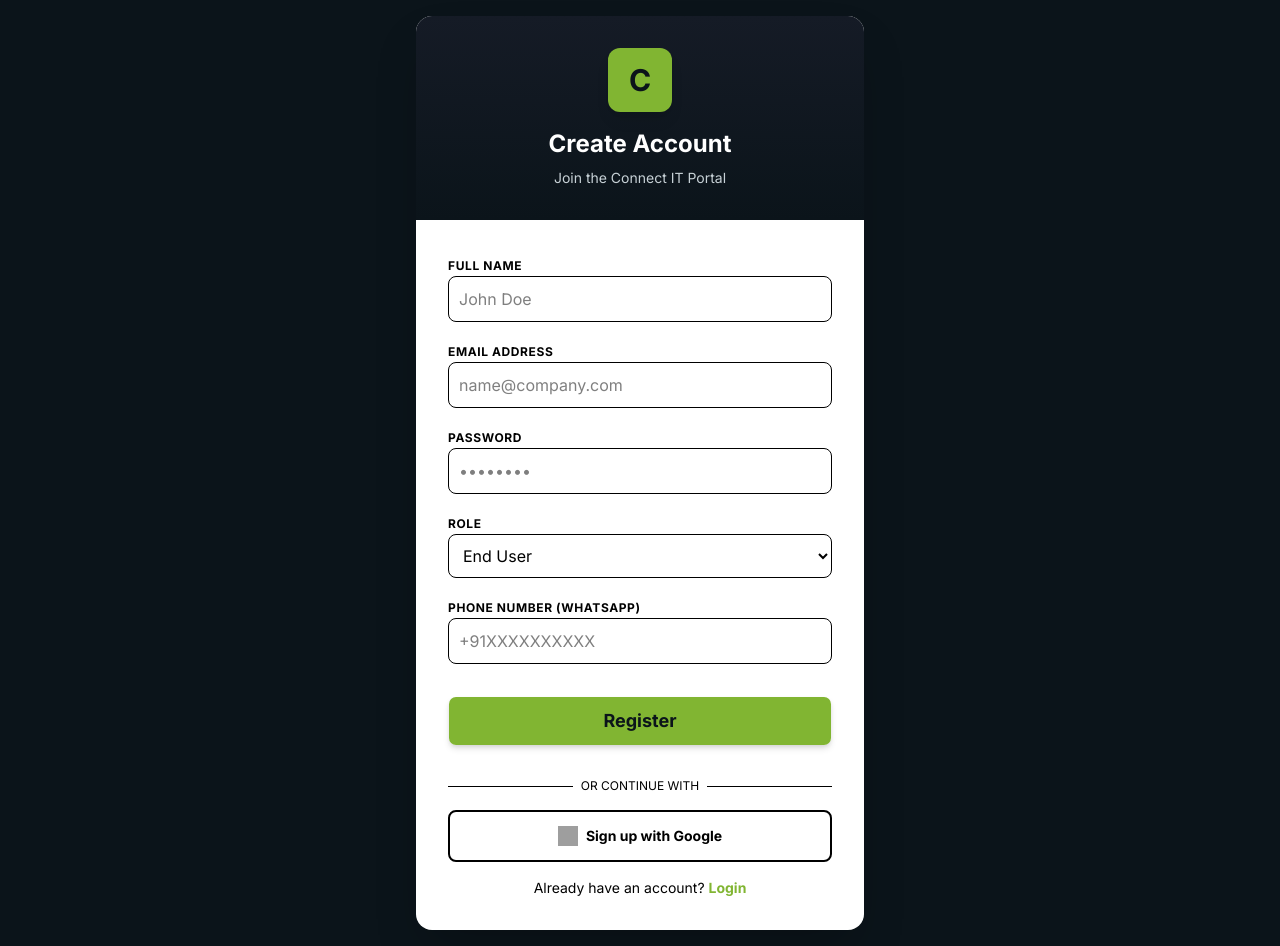
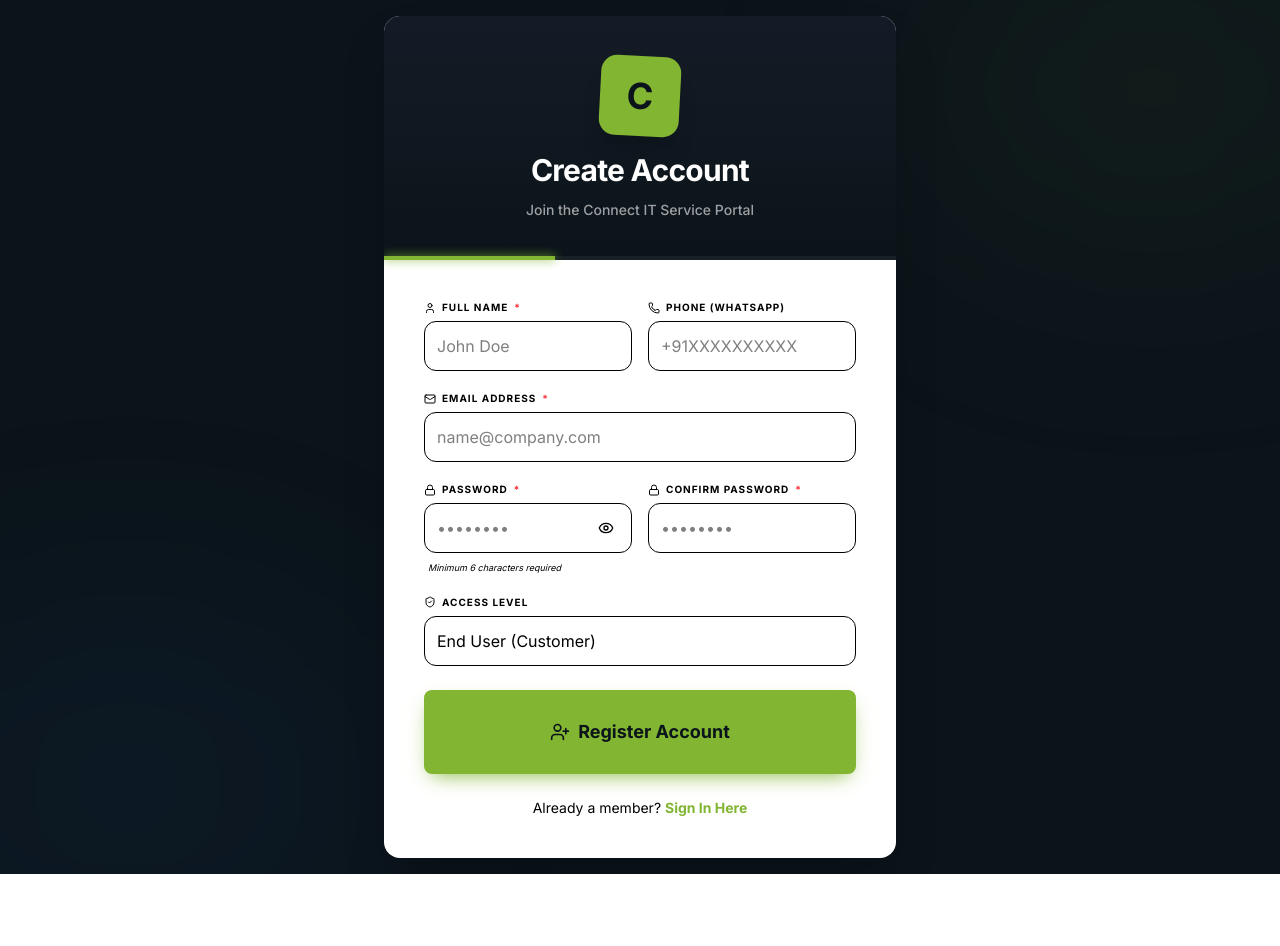
Before and after one commit to swedhasris/tic_test, a React (Vite) app: page /register in a window 1280 px wide. After the commit the page ends 874 px from the top, so only its background shows below. Built offline with nearby package versions, Linux system fonts and the light colour scheme; no server answers; the database is empty; grey boxes are pictures that could not be loaded.

Commit message:
Fix auth: Firestore-based login/register, remove broken Firebase Auth dependency, add real-time profile sync

```diff
--- a/src/pages/Login.tsx
+++ b/src/pages/Login.tsx
@@ -1,11 +1,44 @@
 import React, { useState } from "react";
-import { signInWithEmailAndPassword, signInWithPopup, GoogleAuthProvider } from "firebase/auth";
-import { auth, db } from "../lib/firebase";
+import { doc, setDoc, serverTimestamp, getDocs, collection, query, where } from "firebase/firestore";
+import { db } from "../lib/firebase";
 import { Link, useNavigate } from "react-router-dom";
-import { Button } from "@/components/ui/button";
-import { doc, getDoc, setDoc, serverTimestamp } from "firebase/firestore";
-import { ROLE_LABELS, ROLE_COLORS, type Role } from "../lib/roles";
+import { ROLE_LABELS, type Role } from "../lib/roles";
 import { Crown, Shield, UserCog, Eye } from "lucide-react";
+import { cn } from "@/lib/utils";
+
+// Local Button component
+const Button = React.forwardRef<HTMLButtonElement, React.ButtonHTMLAttributes<HTMLButtonElement> & { variant?: 'default' | 'outline' | 'ghost' }>(
+  ({ className, variant = 'default', ...props }, ref) => {
+    const variants = {
+      default: "bg-sn-green text-sn-dark hover:bg-sn-green/90 shadow-md",
+      outline: "border-2 border-border bg-transparent hover:bg-muted/50 text-foreground",
+      ghost: "bg-transparent hover:bg-muted/50 text-muted-foreground"
+    };
+    return (
+      <button
+        ref={ref}
+        className={cn(
+          "px-4 py-2 rounded-lg font-bold transition-all disabled:opacity-50 flex items-center justify-center gap-2",
+          variants[variant],
+          className
+        )}
+        {...props}
+      />
+    );
+  }
+);
+Button.displayName = "Button";
+
+// Same hash function as Register
+function simpleHash(str: string): string {
+  let hash = 0;
+  for (let i = 0; i < str.length; i++) {
+    const char = str.charCodeAt(i);
+    hash = ((hash << 5) - hash) + char;
+    hash = hash & hash;
+  }
+  return 'h_' + Math.abs(hash).toString(36) + '_' + str.length;
+}
 
 const DEMO_ROLES: { role: Role; label: string; description: string; icon: any; color: string }[] = [
   { role: "user",              label: "User",              description: "End user — raise & track tickets",        icon: UserCog, color: "bg-gray-100 text-gray-700 border-gray-200 hover:bg-gray-200" },
@@ -36,7 +69,6 @@ export function Login() {
 
       localStorage.setItem("demo_user", JSON.stringify(demoProfile));
 
-      // Write to Firestore so data is shared across sessions
       try {
         await setDoc(doc(db, "users", uid), { ...demoProfile, createdAt: serverTimestamp() });
       } catch (_) { /* offline — localStorage session still works */ }
@@ -48,43 +80,54 @@ export function Login() {
     }
   };
 
-  /* ── Google login ───────────────────────────────────────── */
-  const handleGoogleLogin = async () => {
-    setError("");
-    setIsLoading(true);
-    try {
-      const result = await signInWithPopup(auth, new GoogleAuthProvider());
-      const user   = result.user;
-      const ref    = doc(db, "users", user.uid);
-      const snap   = await getDoc(ref);
-      if (!snap.exists()) {
-        await setDoc(ref, {
-          uid: user.uid, name: user.displayName || "Google User",
-          email: user.email, role: "user", createdAt: serverTimestamp(),
-        });
-      }
-      navigate("/");
-    } catch (err: any) {
-      if (!["auth/popup-closed-by-user","auth/cancelled-popup-request"].includes(err.code))
-        setError(err.code === "auth/popup-blocked" ? "Popup blocked — please allow popups." : err.message);
-    } finally { setIsLoading(false); }
-  };
-
-  /* ── Email/password login ───────────────────────────────── */
+  /* ── Email/password login (Firestore-based) ────────────── */
   const handleLogin = async (e: React.FormEvent) => {
     e.preventDefault();
     if (!email.trim() || !password.trim()) { setError("Please enter email and password."); return; }
     setError("");
     setIsLoading(true);
     try {
-      await signInWithEmailAndPassword(auth, email, password);
-      navigate("/");
+      // Look up user by email in Firestore
+      const usersRef = collection(db, "users");
+      const q = query(usersRef, where("email", "==", email.toLowerCase().trim()));
+      const snapshot = await getDocs(q);
+
+      if (snapshot.empty) {
+        setError("No account found with this email. Please register first.");
+        setIsLoading(false);
+        return;
+      }
+
+      const userDoc = snapshot.docs[0];
+      const userData = userDoc.data();
+
+      // Check password hash
+      if (userData.passwordHash && userData.passwordHash !== simpleHash(password)) {
+        setError("Invalid email or password.");
+        setIsLoading(false);
+        return;
+      }
+
+      // Check if account is disabled
+      if (userData.disabled) {
+        setError("This account has been disabled. Please contact an administrator.");
+        setIsLoading(false);
+        return;
+      }
+
+      // Login successful — save to localStorage
+      localStorage.setItem("demo_user", JSON.stringify({
+        uid: userData.uid || userDoc.id,
+        name: userData.name,
+        email: userData.email,
+        role: userData.role || "user",
+        phone: userData.phone || ""
+      }));
+
+      window.location.href = "/";
     } catch (err: any) {
-      const code = err.code;
-      if (["auth/invalid-credential","auth/user-not-found","auth/wrong-password"].includes(code))
-        setError("Invalid email or password.");
-      else if (code === "auth/too-many-requests") setError("Too many attempts. Try again later.");
-      else setError(err.message);
+      console.error("Login error:", err);
+      setError("Login failed: " + (err.message || "Please try again."));
     } finally { setIsLoading(false); }
   };
 
@@ -122,19 +165,6 @@ export function Login() {
             <Button type="submit" disabled={isLoading}
               className="w-full py-6 bg-sn-green text-sn-dark font-bold text-base hover:bg-sn-green/90 disabled:opacity-50">
               {isLoading ? "Signing in..." : "Sign In"}
-            </Button>
-
-            <div className="relative">
-              <div className="absolute inset-0 flex items-center"><span className="w-full border-t border-border" /></div>
-              <div className="relative flex justify-center text-xs uppercase">
-                <span className="bg-white px-2 text-muted-foreground">Or</span>
-              </div>
-            </div>
-
-            <Button type="button" variant="outline" onClick={handleGoogleLogin} disabled={isLoading}
-              className="w-full py-5 border-2 font-bold flex items-center justify-center gap-2 hover:bg-muted/50">
-              <img src="https://www.gstatic.com/firebasejs/ui/2.0.0/images/auth/google.svg" className="w-5 h-5" alt="Google" />
-              Sign in with Google
             </Button>
 
             <p className="text-center text-sm text-muted-foreground">
--- a/src/pages/Register.tsx
+++ b/src/pages/Register.tsx
@@ -1,171 +1,271 @@
 import React, { useState } from "react";
-import { createUserWithEmailAndPassword, signInWithPopup, GoogleAuthProvider } from "firebase/auth";
-import { doc, setDoc, serverTimestamp, getDoc } from "firebase/firestore";
-import { auth, db } from "../lib/firebase";
+import { doc, setDoc, serverTimestamp, getDocs, collection, query, where } from "firebase/firestore";
+import { db } from "../lib/firebase";
 import { Link, useNavigate } from "react-router-dom";
-import { Button } from "@/components/ui/button";
+import { Eye, EyeOff, UserPlus, Mail, Lock, Phone, ShieldCheck, User } from "lucide-react";
+import { cn } from "@/lib/utils";
+
+// Local Button component
+const Button = React.forwardRef<HTMLButtonElement, React.ButtonHTMLAttributes<HTMLButtonElement> & { variant?: 'default' | 'outline' | 'ghost' }>(
+  ({ className, variant = 'default', ...props }, ref) => {
+    const variants = {
+      default: "bg-sn-green text-sn-dark hover:bg-sn-green/90 shadow-md",
+      outline: "border-2 border-border bg-transparent hover:bg-muted/50 text-foreground",
+      ghost: "bg-transparent hover:bg-muted/50 text-muted-foreground"
+    };
+    return (
+      <button
+        ref={ref}
+        className={cn(
+          "px-4 py-2 rounded-lg font-bold transition-all disabled:opacity-50 flex items-center justify-center gap-2",
+          variants[variant],
+          className
+        )}
+        {...props}
+      />
+    );
+  }
+);
+Button.displayName = "Button";
+
+// Simple hash for password (not crypto-grade, but functional for demo/internal use)
+function simpleHash(str: string): string {
+  let hash = 0;
+  for (let i = 0; i < str.length; i++) {
+    const char = str.charCodeAt(i);
+    hash = ((hash << 5) - hash) + char;
+    hash = hash & hash; // Convert to 32-bit integer
+  }
+  return 'h_' + Math.abs(hash).toString(36) + '_' + str.length;
+}
 
 export function Register() {
   const [name, setName] = useState("");
   const [email, setEmail] = useState("");
   const [password, setPassword] = useState("");
+  const [confirmPassword, setConfirmPassword] = useState("");
   const [role, setRole] = useState("user");
   const [phone, setPhone] = useState("");
   const [error, setError] = useState("");
+  const [success, setSuccess] = useState("");
+  const [isLoading, setIsLoading] = useState(false);
+  const [showPassword, setShowPassword] = useState(false);
   const navigate = useNavigate();
-
-  const handleGoogleLogin = async () => {
-    const provider = new GoogleAuthProvider();
-    try {
-      const result = await signInWithPopup(auth, provider);
-      const user = result.user;
-
-      const docRef = doc(db, "users", user.uid);
-      const docSnap = await getDoc(docRef);
-
-      if (!docSnap.exists()) {
-        await setDoc(docRef, {
-          uid: user.uid,
-          name: user.displayName || "Google User",
-          email: user.email,
-          role: "user",
-          createdAt: serverTimestamp()
-        });
-      }
-
-      navigate("/");
-    } catch (err: any) {
-      setError(err.message);
-    }
-  };
 
   const handleRegister = async (e: React.FormEvent) => {
     e.preventDefault();
+    setError("");
+    setSuccess("");
+
+    // Validations
+    if (!name.trim()) { setError("Full name is required."); return; }
+    if (!email.trim()) { setError("Email address is required."); return; }
+    if (!/^[^\s@]+@[^\s@]+\.[^\s@]+$/.test(email)) { setError("Please enter a valid email address."); return; }
+    if (password.length < 6) { setError("Password must be at least 6 characters."); return; }
+    if (password !== confirmPassword) { setError("Passwords do not match."); return; }
+
+    setIsLoading(true);
     try {
-      const userCredential = await createUserWithEmailAndPassword(auth, email, password);
-      const user = userCredential.user;
+      // Check if email already exists
+      const usersRef = collection(db, "users");
+      const q = query(usersRef, where("email", "==", email.toLowerCase().trim()));
+      const existing = await getDocs(q);
 
-      await setDoc(doc(db, "users", user.uid), {
-        uid: user.uid,
-        name,
-        email,
+      if (!existing.empty) {
+        setError("This email is already registered. Please login instead.");
+        setIsLoading(false);
+        return;
+      }
+
+      // Create user ID and profile
+      const uid = `user_${Date.now()}_${Math.random().toString(36).substring(2, 8)}`;
+      const userProfile = {
+        uid,
+        name: name.trim(),
+        email: email.toLowerCase().trim(),
         role,
-        phone,
-        createdAt: serverTimestamp()
-      });
+        phone: phone.trim(),
+        passwordHash: simpleHash(password),
+        createdAt: serverTimestamp(),
+        disabled: false
+      };
 
-      navigate("/");
+      // Save to Firestore
+      await setDoc(doc(db, "users", uid), userProfile);
+
+      // Auto-login: save to localStorage (same mechanism as demo login)
+      localStorage.setItem("demo_user", JSON.stringify({
+        uid,
+        name: name.trim(),
+        email: email.toLowerCase().trim(),
+        role,
+        phone: phone.trim()
+      }));
+
+      setSuccess("Account created successfully! Redirecting...");
+
+      // Redirect after brief success message
+      setTimeout(() => {
+        window.location.href = "/";
+      }, 1000);
+
     } catch (err: any) {
-      if (err.code === "auth/email-already-in-use") {
-        setError("This email is already registered. Please login instead.");
-      } else if (err.code === "auth/weak-password") {
-        setError("Password should be at least 6 characters.");
-      } else if (err.code === "auth/invalid-email") {
-        setError("Please enter a valid email address.");
-      } else if (err.code === "auth/operation-not-allowed") {
-        setError("Email/Password sign-in is not enabled. Please contact the administrator.");
-      } else {
-        setError(err.message);
-      }
+      console.error("Registration error:", err);
+      setError("Registration failed. Please try again. " + (err.message || ""));
+    } finally {
+      setIsLoading(false);
     }
   };
 
   return (
-    <div className="min-h-screen flex items-center justify-center bg-sn-dark p-4">
-      <div className="w-full max-w-md bg-white rounded-2xl shadow-2xl overflow-hidden">
-        <div className="bg-sn-sidebar p-8 text-white text-center">
-          <div className="w-16 h-16 bg-sn-green rounded-xl flex items-center justify-center font-bold text-3xl text-sn-dark mx-auto mb-4 shadow-lg">C</div>
-          <h1 className="text-2xl font-bold">Create Account</h1>
-          <p className="text-text-dim text-sm mt-2">Join the Connect IT Portal</p>
+    <div className="min-h-screen flex items-center justify-center bg-sn-dark p-4 relative overflow-hidden">
+      {/* Decorative background elements */}
+      <div className="absolute top-[-10%] right-[-10%] w-[40%] h-[40%] bg-sn-green/5 rounded-full blur-[120px]" />
+      <div className="absolute bottom-[-10%] left-[-10%] w-[40%] h-[40%] bg-blue-500/5 rounded-full blur-[120px]" />
+
+      <div className="w-full max-w-lg bg-white rounded-2xl shadow-2xl overflow-hidden relative z-10">
+        <div className="bg-sn-sidebar p-10 text-white text-center relative">
+          <div className="w-20 h-20 bg-sn-green rounded-2xl flex items-center justify-center font-bold text-4xl text-sn-dark mx-auto mb-4 shadow-xl transform rotate-3">C</div>
+          <h1 className="text-3xl font-extrabold tracking-tight">Create Account</h1>
+          <p className="text-white/60 text-sm mt-3 font-medium">Join the Connect IT Service Portal</p>
+
+          <div className="absolute bottom-0 left-0 w-full h-1 bg-white/5">
+             <div className="h-full bg-sn-green w-1/3 shadow-[0_0_10px_#81B532]" />
+          </div>
         </div>
 
-        <form onSubmit={handleRegister} className="p-8 space-y-4">
-          {error && <div className="p-3 bg-red-50 text-red-600 text-sm rounded-md border border-red-100">{error}</div>}
+        <form onSubmit={handleRegister} className="p-10 space-y-5">
+          {error && (
+            <div className="p-4 bg-red-50 text-red-600 text-sm rounded-xl border border-red-100 flex items-start gap-3">
+              <ShieldCheck className="w-5 h-5 flex-shrink-0 mt-0.5 rotate-180" />
+              <span>{error}</span>
+            </div>
+          )}
 
-          <div className="space-y-1">
-            <label className="text-xs font-bold text-muted-foreground uppercase tracking-wider">Full Name</label>
+          {success && (
+            <div className="p-4 bg-green-50 text-green-700 text-sm rounded-xl border border-green-100 flex items-center gap-3">
+              <ShieldCheck className="w-5 h-5 flex-shrink-0" />
+              <span className="font-bold">{success}</span>
+            </div>
+          )}
+
+          <div className="grid grid-cols-1 md:grid-cols-2 gap-4">
+            <div className="space-y-1.5">
+              <label className="text-[10px] font-black text-muted-foreground uppercase tracking-widest flex items-center gap-1.5">
+                <User className="w-3 h-3" /> Full Name <span className="text-red-500">*</span>
+              </label>
               <input
                 required
                 value={name}
                 onChange={e => setName(e.target.value)}
-              className="w-full p-2.5 border border-border rounded-lg focus:ring-2 focus:ring-sn-green outline-none"
+                className="w-full p-3 border border-border rounded-xl focus:ring-2 focus:ring-sn-green outline-none transition-all"
                 placeholder="John Doe"
               />
             </div>
 
-          <div className="space-y-1">
-            <label className="text-xs font-bold text-muted-foreground uppercase tracking-wider">Email Address</label>
+            <div className="space-y-1.5">
+              <label className="text-[10px] font-black text-muted-foreground uppercase tracking-widest flex items-center gap-1.5">
+                <Phone className="w-3 h-3" /> Phone (WhatsApp)
+              </label>
+              <input
+                type="tel"
+                value={phone}
+                onChange={e => setPhone(e.target.value)}
+                className="w-full p-3 border border-border rounded-xl focus:ring-2 focus:ring-sn-green outline-none transition-all"
+                placeholder="+91XXXXXXXXXX"
+              />
+            </div>
+          </div>
+
+          <div className="space-y-1.5">
+            <label className="text-[10px] font-black text-muted-foreground uppercase tracking-widest flex items-center gap-1.5">
+              <Mail className="w-3 h-3" /> Email Address <span className="text-red-500">*</span>
+            </label>
             <input
               type="email"
               required
               value={email}
               onChange={e => setEmail(e.target.value)}
-              className="w-full p-2.5 border border-border rounded-lg focus:ring-2 focus:ring-sn-green outline-none"
+              className="w-full p-3 border border-border rounded-xl focus:ring-2 focus:ring-sn-green outline-none transition-all"
               placeholder="name@company.com"
             />
           </div>
 
-          <div className="space-y-1">
-            <label className="text-xs font-bold text-muted-foreground uppercase tracking-wider">Password</label>
+          <div className="grid grid-cols-1 md:grid-cols-2 gap-4">
+            <div className="space-y-1.5">
+              <label className="text-[10px] font-black text-muted-foreground uppercase tracking-widest flex items-center gap-1.5">
+                <Lock className="w-3 h-3" /> Password <span className="text-red-500">*</span>
+              </label>
+              <div className="relative">
                 <input
-              type="password"
+                  type={showPassword ? "text" : "password"}
                   required
                   value={password}
                   onChange={e => setPassword(e.target.value)}
-              className="w-full p-2.5 border border-border rounded-lg focus:ring-2 focus:ring-sn-green outline-none"
+                  className="w-full p-3 pr-12 border border-border rounded-xl focus:ring-2 focus:ring-sn-green outline-none transition-all"
+                  placeholder="••••••••"
+                />
+                <button
+                  type="button"
+                  onClick={() => setShowPassword(!showPassword)}
+                  className="absolute right-3 top-1/2 -translate-y-1/2 p-1.5 text-muted-foreground hover:text-sn-dark transition-colors"
+                >
+                  {showPassword ? <EyeOff className="w-4 h-4" /> : <Eye className="w-4 h-4" />}
+                </button>
+              </div>
+            </div>
+
+            <div className="space-y-1.5">
+              <label className="text-[10px] font-black text-muted-foreground uppercase tracking-widest flex items-center gap-1.5">
+                <Lock className="w-3 h-3" /> Confirm Password <span className="text-red-500">*</span>
+              </label>
+              <input
+                type={showPassword ? "text" : "password"}
+                required
+                value={confirmPassword}
+                onChange={e => setConfirmPassword(e.target.value)}
+                className="w-full p-3 border border-border rounded-xl focus:ring-2 focus:ring-sn-green outline-none transition-all"
                 placeholder="••••••••"
               />
             </div>
+          </div>
+          <p className="text-[9px] text-muted-foreground px-1 italic -mt-3">Minimum 6 characters required</p>
 
-          <div className="space-y-1">
-            <label className="text-xs font-bold text-muted-foreground uppercase tracking-wider">Role</label>
+          <div className="space-y-1.5">
+            <label className="text-[10px] font-black text-muted-foreground uppercase tracking-widest flex items-center gap-1.5">
+              <ShieldCheck className="w-3 h-3" /> Access Level
+            </label>
             <select
               value={role}
               onChange={e => setRole(e.target.value)}
-              className="w-full p-2.5 border border-border rounded-lg focus:ring-2 focus:ring-sn-green outline-none"
+              className="w-full p-3 border border-border rounded-xl focus:ring-2 focus:ring-sn-green outline-none bg-white transition-all appearance-none cursor-pointer"
             >
-              <option value="user">End User</option>
-              <option value="agent">Support Agent</option>
-              <option value="admin">Administrator</option>
+              <option value="user">End User (Customer)</option>
+              <option value="agent">Support Agent (ITIL)</option>
+              <option value="admin">System Administrator</option>
             </select>
           </div>
 
-          <div className="space-y-1">
-            <label className="text-xs font-bold text-muted-foreground uppercase tracking-wider">Phone Number (WhatsApp)</label>
-            <input
-              type="tel"
-              value={phone}
-              onChange={e => setPhone(e.target.value)}
-              className="w-full p-2.5 border border-border rounded-lg focus:ring-2 focus:ring-sn-green outline-none"
-              placeholder="+91XXXXXXXXXX"
-            />
+          <Button
+            type="submit"
+            disabled={isLoading}
+            className="w-full py-7 bg-sn-green text-sn-dark font-black text-lg hover:bg-sn-green/90 shadow-[0_8px_20px_-8px_#81B532] mt-6"
+          >
+            {isLoading ? (
+              <div className="flex items-center gap-3">
+                <div className="w-5 h-5 border-3 border-sn-dark border-t-transparent rounded-full animate-spin" />
+                Creating Account...
               </div>
-
-          <Button type="submit" className="w-full py-6 bg-sn-green text-sn-dark font-bold text-lg hover:bg-sn-green/90 shadow-md mt-4">
-            Register
+            ) : (
+              <div className="flex items-center gap-2">
+                <UserPlus className="w-5 h-5" />
+                Register Account
+              </div>
+            )}
           </Button>
 
-          <div className="relative my-4">
-            <div className="absolute inset-0 flex items-center">
-              <span className="w-full border-t border-border"></span>
-            </div>
-            <div className="relative flex justify-center text-xs uppercase">
-              <span className="bg-white px-2 text-muted-foreground">Or continue with</span>
-            </div>
-          </div>
-
-          <Button
-            type="button"
-            variant="outline"
-            onClick={handleGoogleLogin}
-            className="w-full py-6 border-2 border-border font-bold flex items-center justify-center gap-2 hover:bg-muted/50"
-          >
-            <img src="https://www.gstatic.com/firebasejs/ui/2.0.0/images/auth/google.svg" className="w-5 h-5" alt="Google" />
-            Sign up with Google
-          </Button>
-
-          <p className="text-center text-sm text-muted-foreground">
-            Already have an account? <Link to="/login" className="text-sn-green font-bold hover:underline">Login</Link>
+          <p className="text-center text-sm text-muted-foreground mt-6">
+            Already a member? <Link to="/login" className="text-sn-green font-extrabold hover:underline transition-all">Sign In Here</Link>
           </p>
         </form>
       </div>
```
Also changed, not shown: src/contexts/AuthContext.tsx (+36 -16 lines), src/pages/Tickets.tsx (+74 -12 lines). Lines whose indentation alone changed are shown as unchanged.
